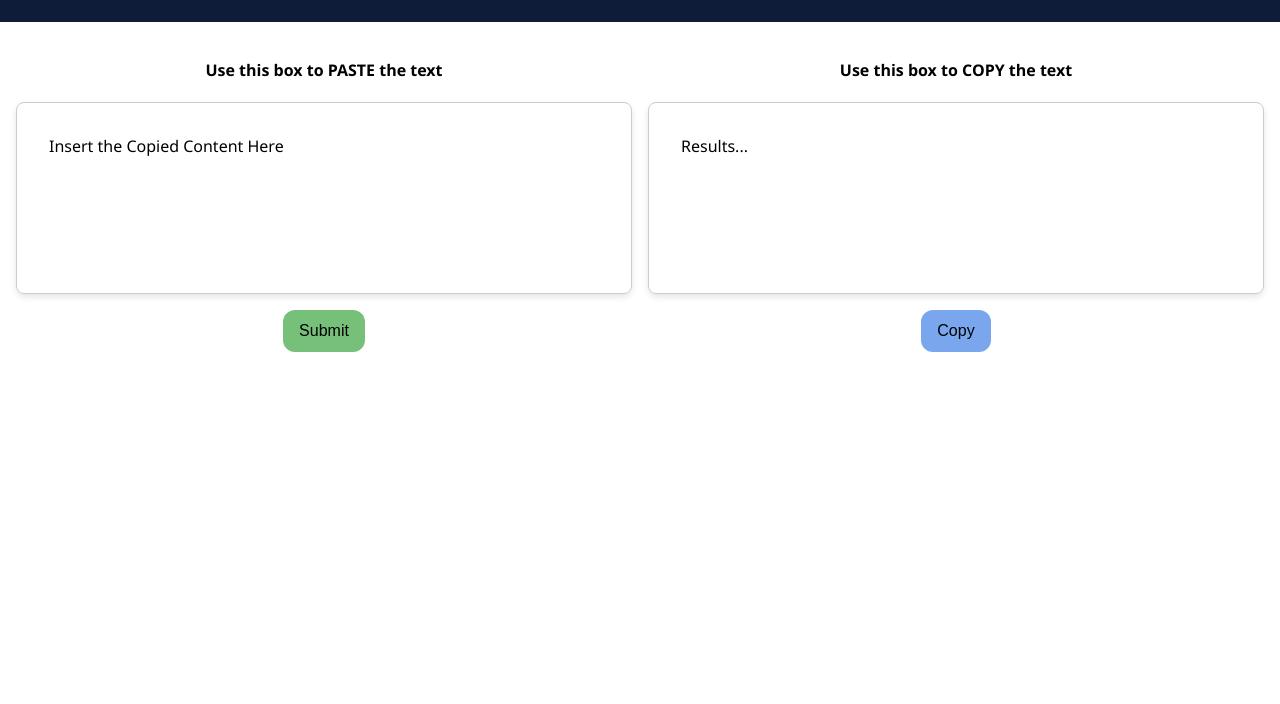
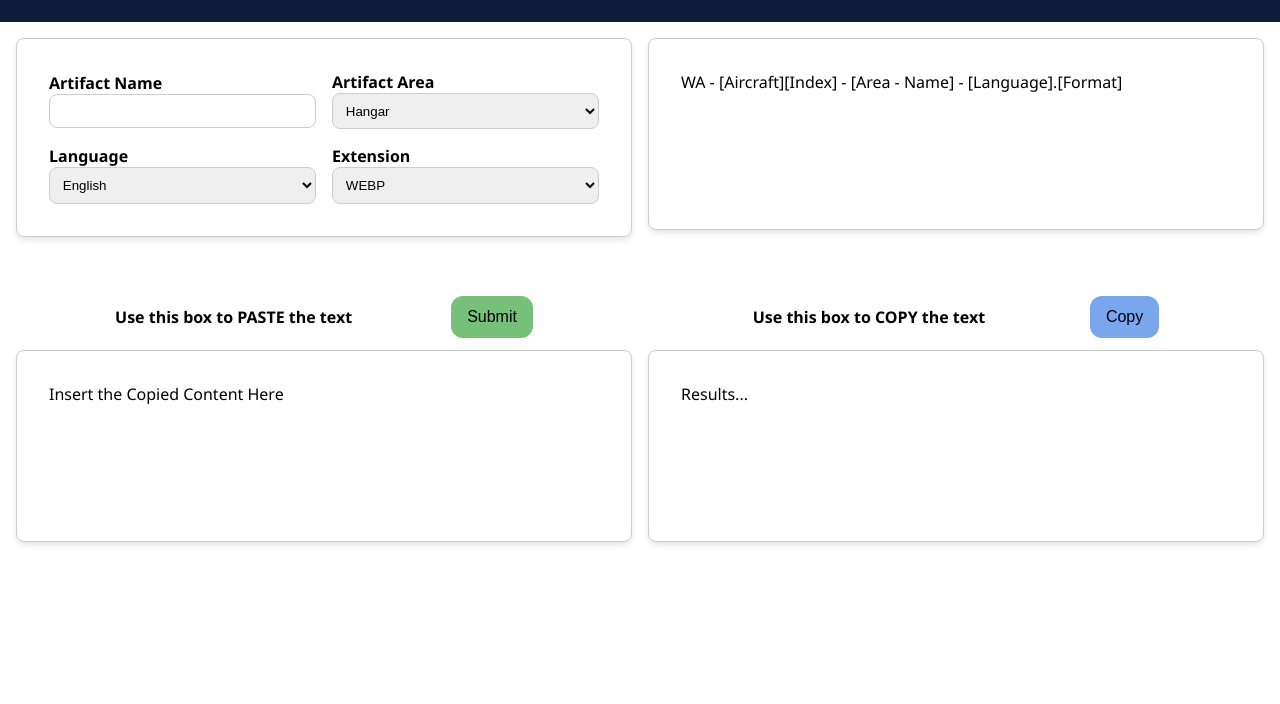
Before and after one commit to Ingenium-Applied-Project/technical-info-generator, a plain HTML site: page index.html in a window 1280 px wide. Shown: the part 96-800 px from the top of the page. Drawn offline with Linux system fonts and the light colour scheme.

Commit message:
Create File name tool

```diff
--- a/css/main.css
+++ b/css/main.css
@@ -29,8 +29,44 @@ body {
   grid-column: 1 / -1;
 }
 
+.flexbox {
+  display: flex;
+  flex-direction: column;
+  align-items: center;
+}
+
+.artifactForm {
+  flex: 1;
+  align-items: center;
+}
+
+.box {
+  display: flex;
+  align-items: center;
+  justify-content: space-evenly;
+}
+
+.boxTitle {
+  display: inline-block;
+}
+
+.artifactForm label {
+  display: block;
+  font-weight: bold;
+}
+
+.artifactForm input,
+.artifactForm select {
+  width: 100%;
+  padding: 0.55rem;
+  box-sizing: border-box;
+  border: 0.075rem solid #ccc;
+  border-radius: 0.5rem;
+}
+
 .pasteContent,
-.copyContent {
+.copyContent,
+.artifactForm {
   padding: 2rem;
   box-shadow: 0 0.2rem 0.4rem rgba(0, 0, 0, 0.1);
   font-size: 1rem;
--- a/index.html
+++ b/index.html
@@ -9,22 +9,72 @@
   </head>
   <body>
     <header class="masthead">
-      <h1>Technical Information Tool</h1>
+      <h1>Technical Information & File Name Tool</h1>
     </header>
     <main>
       <div class="grid">
+        <div class="col1 flexbox">
+          <div class="artifactForm grid">
+            <div class="col1">
+              <label for="artifactName">Artifact Name</label>
+              <input type="text" id="artifactName" />
+            </div>
+            <div class="col1">
+              <label for="artifactArea">Artifact Area</label>
+              <select name="artifactArea" id="artifactArea">
+                <option value="Hangar">Hangar</option>
+              </select>
+            </div>
+            <div class="col1">
+              <label for="language">Language</label>
+              <select name="language" id="language">
+                <option value="EN">English</option>
+                <option value="FR">French</option>
+                <option value="EN-BI">English - Bilingual</option>
+                <option value="FR-BI">French - Bilingual</option>
+              </select>
+            </div>
+            <div class="col1">
+              <label for="extension">Extension</label>
+              <select name="extension" id="extension">
+                <option value=".webp">WEBP</option>
+                <option value=".png">PNG</option>
+                <option value=".jpg">JPG</option>
+                <option value=".jpeg">JPEG</option>
+                <option value=".gif">GIF</option>
+                <option value=".apng">APNG</option>
+                <option value=".bmp">BMP</option>
+                <option value=".raw">RAW</option>
+                <option value=".tiff">TIFF</option>
+                <option value=".heic">HEIC</option>
+                <option value=".heif">HEIF</option>
+              </select>
+            </div>
+          </div>
+        </div>
+        <div class="col1 flexbox">
+          <div class="copyContent" id="fileName">
+            WA - [Aircraft][Index] - [Area - Name] - [Language].[Format]
+          </div>
+        </div>
+      </div>
+      <div class="grid">
         <div class="col1">
-          <h4>Use this box to PASTE the text</h4>
+          <div class="box">
+            <h4 class="boxTitle">Use this box to PASTE the text</h4>
+            <button class="btn submit" id="button">Submit</button>
+          </div>
           <div class="pasteContent" contenteditable="true">
             Insert the Copied Content Here
           </div>
-          <button class="btn submit" id="button">Submit</button>
           <div id="content" style="display: none"></div>
         </div>
         <div class="col1">
-          <h4>Use this box to COPY the text</h4>
+          <div class="box">
+            <h4 class="boxTitle">Use this box to COPY the text</h4>
+            <button class="btn copy" id="copyButton">Copy</button>
+          </div>
           <div class="copyContent" id="copyContent">Results...</div>
-          <button class="btn copy" id="copyButton">Copy</button>
         </div>
       </div>
     </main>
--- a/js/main.js
+++ b/js/main.js
@@ -8,6 +8,11 @@ const APP = {
   button: document.querySelector("#button"),
   outputDiv: document.querySelector("#copyContent"),
   copyButton: document.querySelector("#copyButton"),
+  artifactName: document.querySelector("#artifactName"),
+  artifactArea: document.querySelector("#artifactArea"),
+  language: document.querySelector("#language"),
+  fileName: document.querySelector("#fileName"),
+  extension: document.querySelector("#extension"),
 
   init: () => {
     console.log("APP initialized");
@@ -20,9 +25,35 @@ const APP = {
     APP.button.addEventListener("click", APP.createHtml);
     // add event listener to the copy button
     APP.copyButton.addEventListener("click", APP.copyContent);
+    // add event listener to the artifactName input
+    APP.artifactName.addEventListener("input", APP.updateFileName);
+    // add event listener to the artifactArea input
+    APP.artifactArea.addEventListener("change", APP.updateFileName);
+    // add event listener to the language input
+    APP.language.addEventListener("change", APP.updateFileName);
+    // add event listener to the extension input
+    APP.extension.addEventListener("change", APP.updateFileName);
+  },
+
+  updateFileName: () => {
+    // get the value of the artifactName, artifactArea, and language
+    const artifactName = APP.artifactName.value;
+    const artifactArea = APP.artifactArea.value;
+    const language = APP.language.value;
+    const extension = APP.extension.value;
+    // create an array of numbers
+    const arr = [1, 2, 3, 4, 5, 6, 7, 8, 9, 10];
+    // clear the previous content
+    APP.fileName.innerHTML = "";
+    // iterate through the array and create the file name
+    arr.forEach((index) => {
+      const fileName = `WA-${artifactName}-${index}-Exhibition-${artifactArea}-${language}${extension}`;
+      APP.fileName.innerHTML += `${fileName} <br>`;
+    });
   },
 
   createHtml: () => {
+    // set the value of the textbox to the innerHTML of the div
     APP.textbox = document.querySelector(
       'div[contenteditable="true"]'
     ).innerHTML;
```
